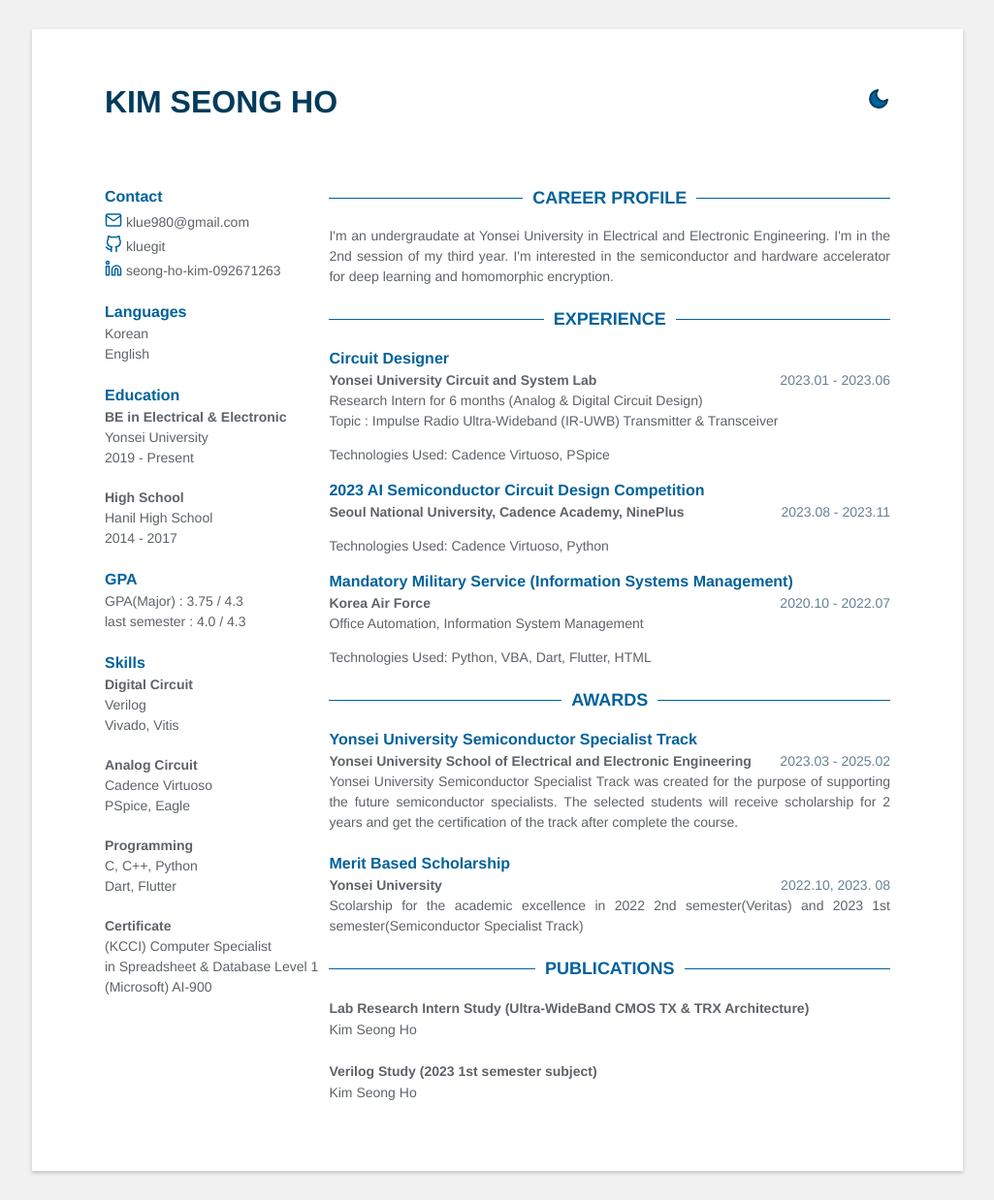
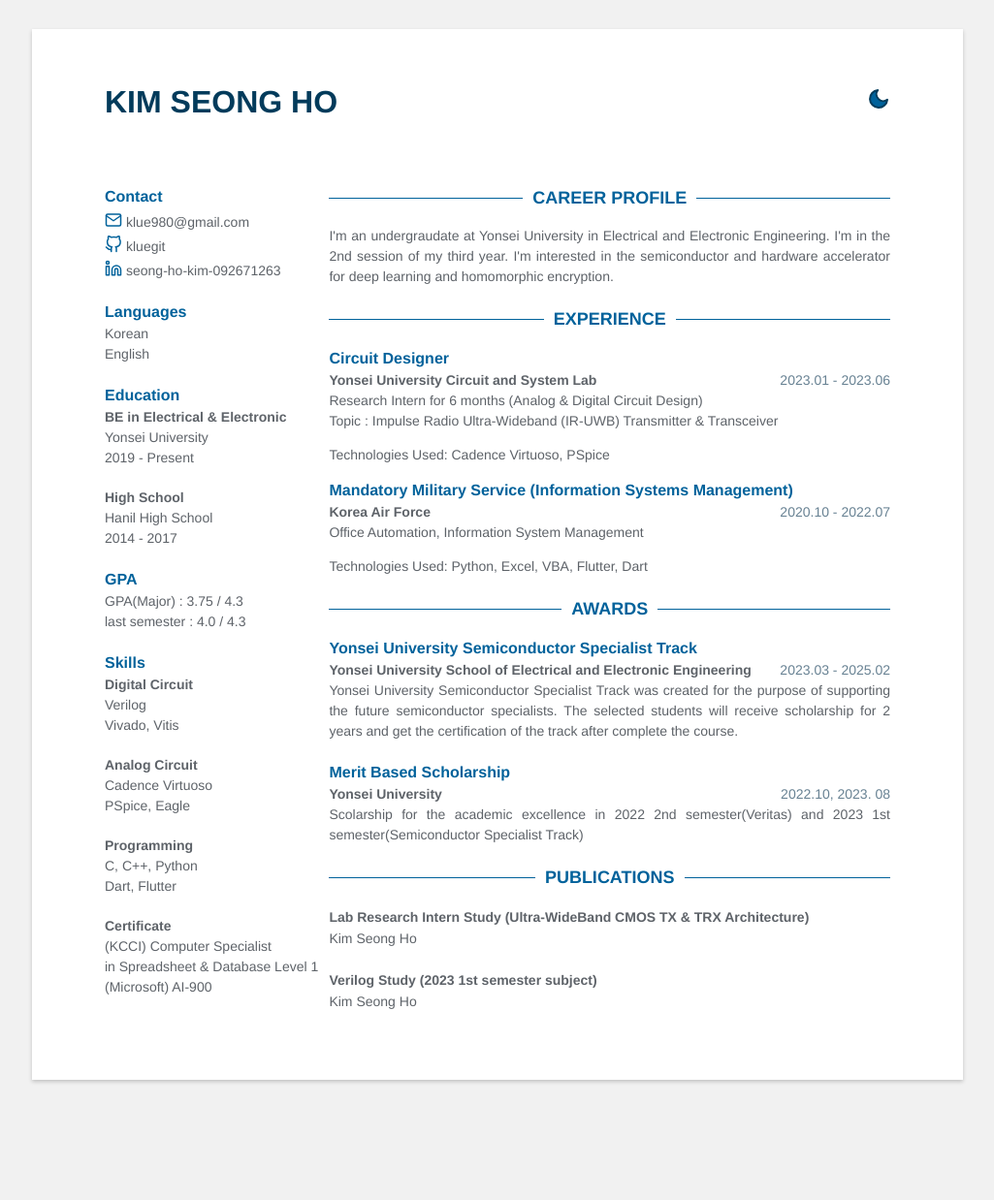
Before and after one commit to klue980/klue980.github.io, a Jekyll site: the page built from index.html, in a window 1280 px wide. Shown: the whole page at 97% size, without its empty margins (127-1152 px from the left). Built offline with Jekyll 4.4.1, drawn with Linux system fonts in a browser that asks for light colours; after the commit the page ends 1144 px from its top, so only the background shows below that.

Commit message:
del exp2

```diff
--- a/_data/data.yml
+++ b/_data/data.yml
@@ -64,19 +64,12 @@ experience:
       - "Topic : Impulse Radio Ultra-Wideband (IR-UWB) Transmitter & Transceiver"
     technologies_used: Cadence Virtuoso, PSpice
 
-  - role: 2023 AI Semiconductor Circuit Design Competition
-    time: 2023.08 - 2023.11
-    company: Seoul National University, Cadence Academy, NinePlus
-    details:
-      -
-    technologies_used: Cadence Virtuoso, Python
-
   - role: Mandatory Military Service (Information Systems Management)
     time: 2020.10 - 2022.07
     company: Korea Air Force
     details:
       - Office Automation, Information System Management
-    technologies_used: Python, VBA, Dart, Flutter, HTML
+    technologies_used: Python, Excel, VBA, Flutter, Dart
 
 #awards
 awards:
```
